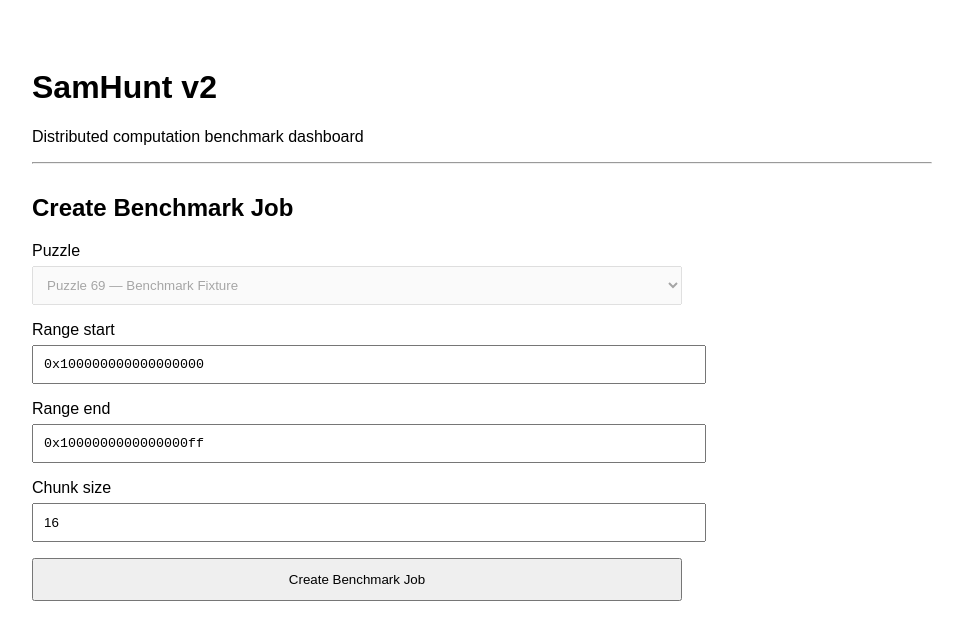
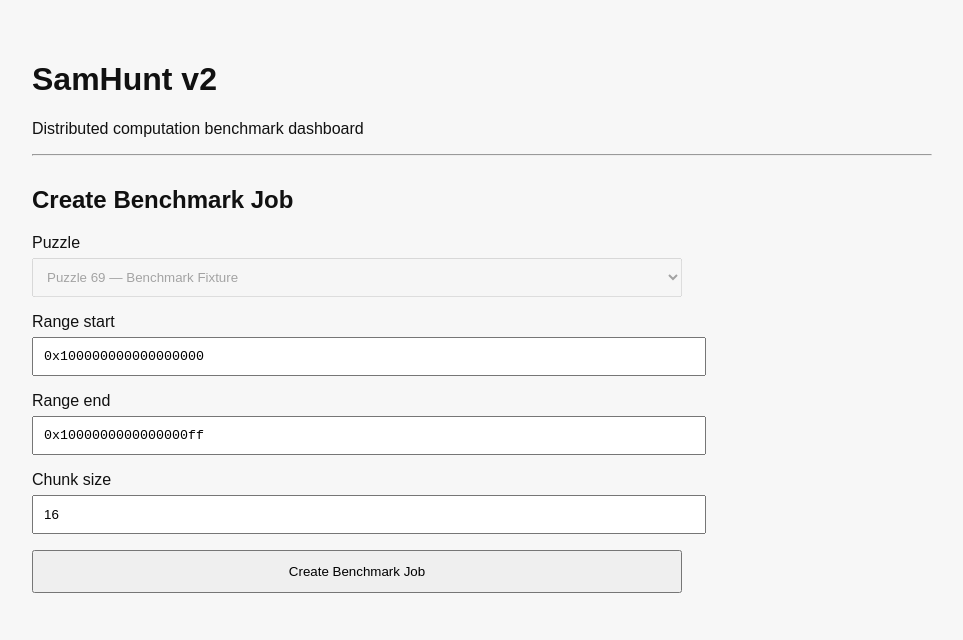
Before and after one commit to sam0406/samhuntv2, a Next.js app: page / in a window 1280 px wide. Shown: the top 640 px of the page, without its empty margins (158-1121 px from the left). Built offline with nearby package versions, Linux system fonts and the light colour scheme.

Commit message:
Create layout.tsx

```diff
--- /dev/null
+++ b/app/layout.tsx
@@ -0,0 +1,28 @@
+import type { Metadata } from "next";
+import type { ReactNode } from "react";
+
+export const metadata: Metadata = {
+  title: "SamHunt v2",
+  description:
+    "Distributed computation benchmark dashboard"
+};
+
+export default function RootLayout({
+  children
+}: {
+  children: ReactNode;
+}) {
+  return (
+    <html lang="en">
+      <body
+        style={{
+          margin: 0,
+          background: "#f7f7f7",
+          color: "#111"
+        }}
+      >
+        {children}
+      </body>
+    </html>
+  );
+}
```
